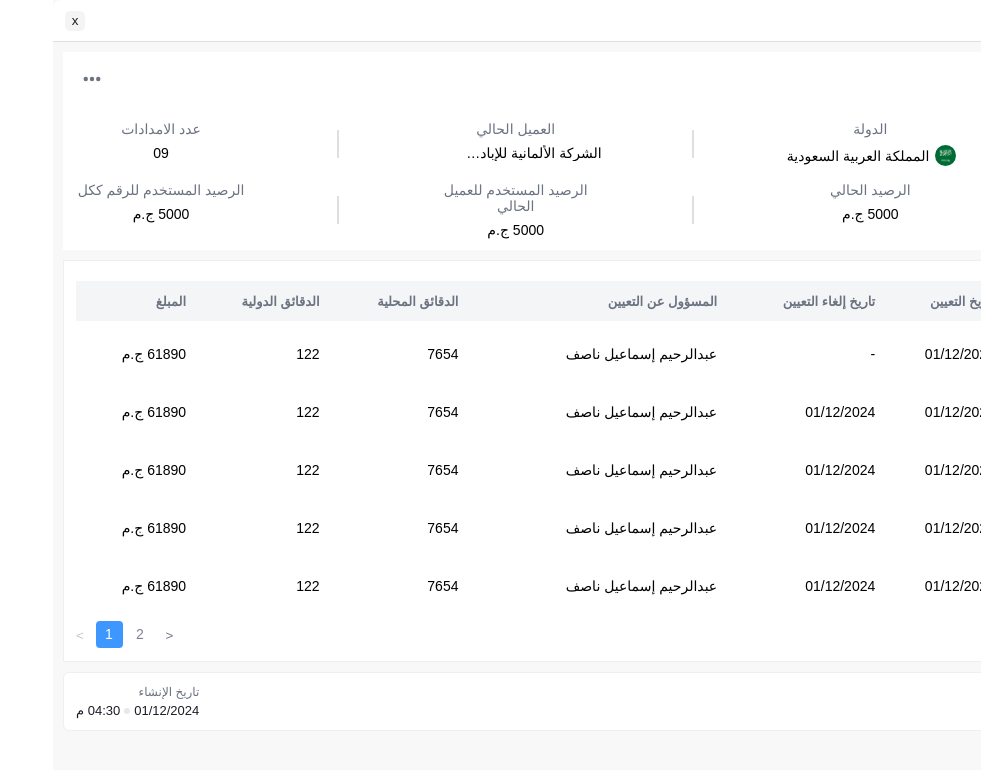
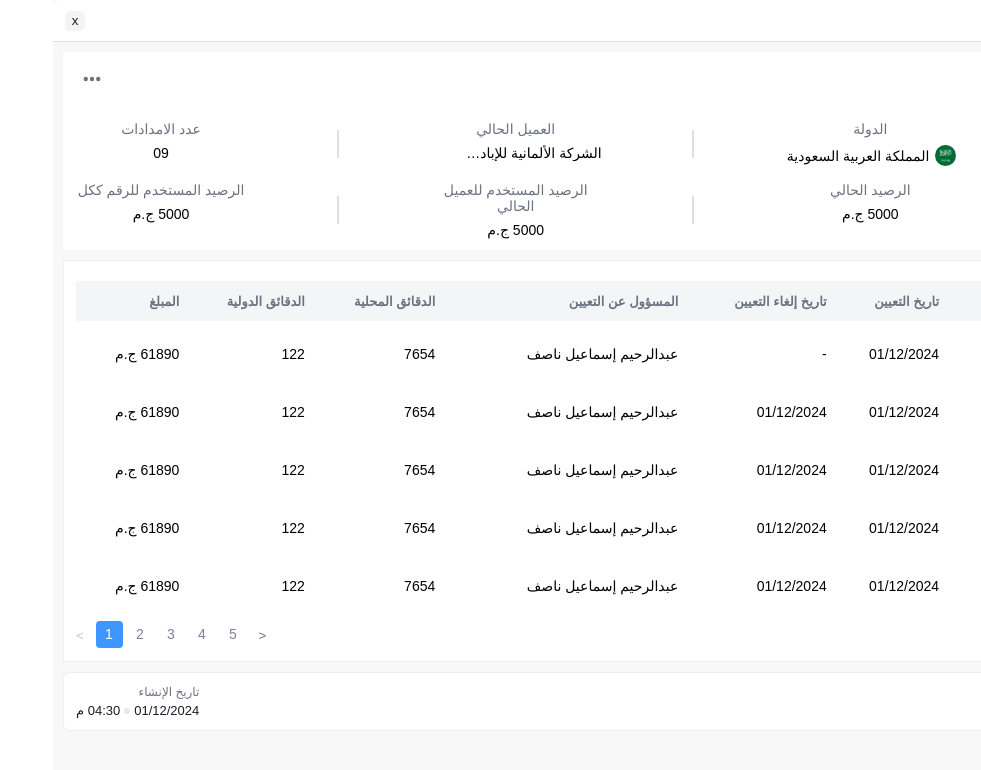
Before and after one commit to Tawfik-Tarek/numview, an Angular app: page / in a window 1280 px wide. Shown: the top 770 px of the page, without its empty margins (299-1280 px from the left). Built offline with nearby package versions, Linux system fonts and the light colour scheme; a web font is replaced by a local one.

Commit message:
feat(table): pass table data as input to table component and implement data binding

```diff
--- a/src/app/components/number-parent/number-parent.component.html
+++ b/src/app/components/number-parent/number-parent.component.html
@@ -1,6 +1,6 @@
 <div class="modal" *ngIf="data; else loading">
   <app-number-header [headerData]="data.modal.numberHeader"/>
-  <app-table />
+  <app-table [tableData]="data.modal.table"/>
   <app-footer />
 </div>
 
--- a/src/app/components/table/table.component.ts
+++ b/src/app/components/table/table.component.ts
@@ -1,5 +1,6 @@
 import { CommonModule } from '@angular/common';
-import { Component } from '@angular/core';
+import { Component, Input, SimpleChanges } from '@angular/core';
+import { TableData } from '../../models/number-data.model';
 
 @Component({
   selector: 'app-table',
@@ -8,63 +9,14 @@ import { Component } from '@angular/core';
   styleUrl: './table.component.scss',
 })
 export class TableComponent {
-  data = [
-    {
-      client: 'الشركة الألمانية للإبادة...',
-      dateAssigned: '01/12/2024',
-      dateCanceled: '-',
-      manager: 'عبدالرحيم إسماعيل ناصف',
-      localMinutes: 7654,
-      internationalMinutes: 122,
-      amount: '61890 ج.م',
-    },
-    {
-      client: 'الشركة الألمانية للإبادة...',
-      dateAssigned: '01/12/2024',
-      dateCanceled: '01/12/2024',
-      manager: 'عبدالرحيم إسماعيل ناصف',
-      localMinutes: 7654,
-      internationalMinutes: 122,
-      amount: '61890 ج.م',
-    },
-    {
-      client: 'الشركة الألمانية للإبادة...',
-      dateAssigned: '01/12/2024',
-      dateCanceled: '01/12/2024',
-      manager: 'عبدالرحيم إسماعيل ناصف',
-      localMinutes: 7654,
-      internationalMinutes: 122,
-      amount: '61890 ج.م',
-    },
-    {
-      client: 'الشركة الألمانية للإبادة...',
-      dateAssigned: '01/12/2024',
-      dateCanceled: '01/12/2024',
-      manager: 'عبدالرحيم إسماعيل ناصف',
-      localMinutes: 7654,
-      internationalMinutes: 122,
-      amount: '61890 ج.م',
-    },
-    {
-      client: 'الشركة الألمانية للإبادة...',
-      dateAssigned: '01/12/2024',
-      dateCanceled: '01/12/2024',
-      manager: 'عبدالرحيم إسماعيل ناصف',
-      localMinutes: 7654,
-      internationalMinutes: 122,
-      amount: '61890 ج.م',
-    },
-    {
-      client: 'الشركة الألمانية للإبادة...',
-      dateAssigned: '01/12/2024',
-      dateCanceled: '01/12/2024',
-      manager: 'عبدالرحيم إسماعيل ناصف',
-      localMinutes: 7654,
-      internationalMinutes: 122,
-      amount: '61890 ج.م',
-    },
-  ];
+  @Input() tableData!: TableData;
+  data: any[] = [];
 
+  ngOnChanges(changes: SimpleChanges) {
+    if (changes['tableData'] && this.tableData) {
+      this.data = this.tableData.data;
+    }
+  }
   itemsPerPage = 5;
   currentPage = 1;
 
@@ -83,7 +35,22 @@ export class TableComponent {
   }
 
   get pageNumbers() {
-    return Array.from({ length: this.totalPages() }, (_, i) => i + 1);
+    const total = this.totalPages();
+    const maxPagesToShow = 5;
+    let startPage = Math.max(
+      1,
+      this.currentPage - Math.floor(maxPagesToShow / 2)
+    );
+    let endPage = Math.min(total, startPage + maxPagesToShow - 1);
+
+    if (endPage - startPage < maxPagesToShow - 1) {
+      startPage = Math.max(1, endPage - maxPagesToShow + 1);
+    }
+
+    return Array.from(
+      { length: endPage - startPage + 1 },
+      (_, i) => startPage + i
+    );
   }
 
   changePage(page: number) {
```
